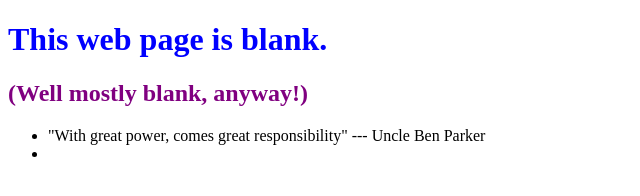
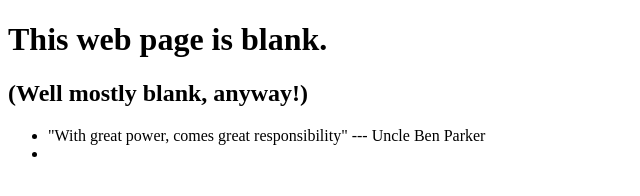
Before and after one commit to hendricksjoerg/0main_openSAP_repo, a plain HTML site: page index.html in a window 1280 px wide. Shown: the whole page, without its empty margins (0-640 px from the left). Drawn offline with Linux system fonts and the light colour scheme.

Commit message:
remove styles from both headers

```diff
--- a/index.html
+++ b/index.html
@@ -6,8 +6,8 @@
 		<LINK href="styles.css" rel="stylesheet" type="text/css">
 	</head>
 	<body>
-		<h1 style = "color: Blue">This web page is blank.</h1>
-		<h2 style = "color: Purple">(Well mostly blank, anyway!)</h2>
+		<h1>This web page is blank.</h1>
+		<h2>(Well mostly blank, anyway!)</h2>
 		<ul>
 			<li>"With great power, comes great responsibility" --- Uncle Ben Parker</li>
 			<li></li>
```
